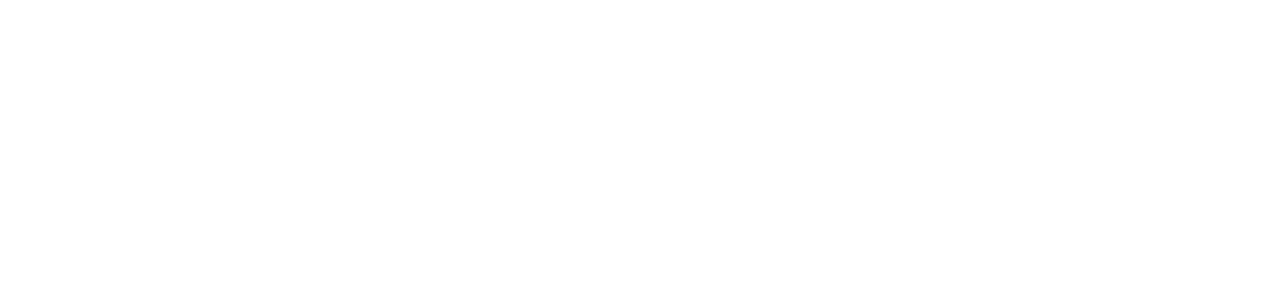
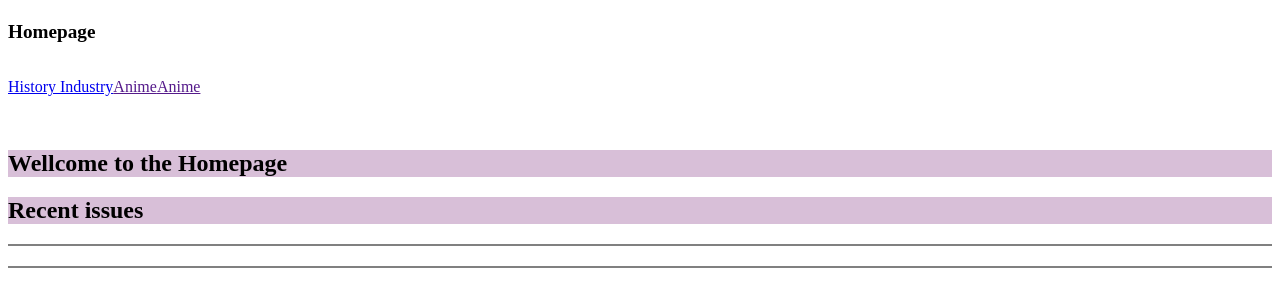
Before and after one commit to nathantx/Anime, a plain HTML site: page index.html in a window 1280 px wide. Drawn offline with Linux system fonts and the light colour scheme.

Commit message:
Update index.html

```diff
--- a/index.html
+++ b/index.html
@@ -1,16 +1,26 @@
 <Html>
+
 <head>
     <meta charset="utf-8">
     <title>Anime Project</title>
-        <link rel="stylesheet" type="css" href="style.css">
+    <link rel="stylesheet" href="style.css">
 </head>
+
+<body>
     <header>
-        <h1></h1>
-        <img src="" alt="">
+        <h1>Homepage</h1>
+        <br>
+        <br>
+        <br>
         <nav>
+            <p> <a href="history.html" class="link"> History </a><a href="industry.html" class="link">Industry</a><a
+                href="" class="link">Anime</a><a href="" class="link">Anime</a></p>
+            <br>
+            <h2>Wellcome to the Homepage</h2>
+            <p></p>
         </nav>
     </header>
-    <body>
+    <h2>Recent issues</h2>
     <section>
         <h2></h2>
         <article>
@@ -25,11 +35,13 @@
         </article>
         <img src="" alt="">
     </section>
-    </body>
     <aside>
 
     </aside>
     <footer>
 
     </footer>
+</body>
+
+
 </Html>
```
Lines whose indentation alone changed are shown as unchanged.
